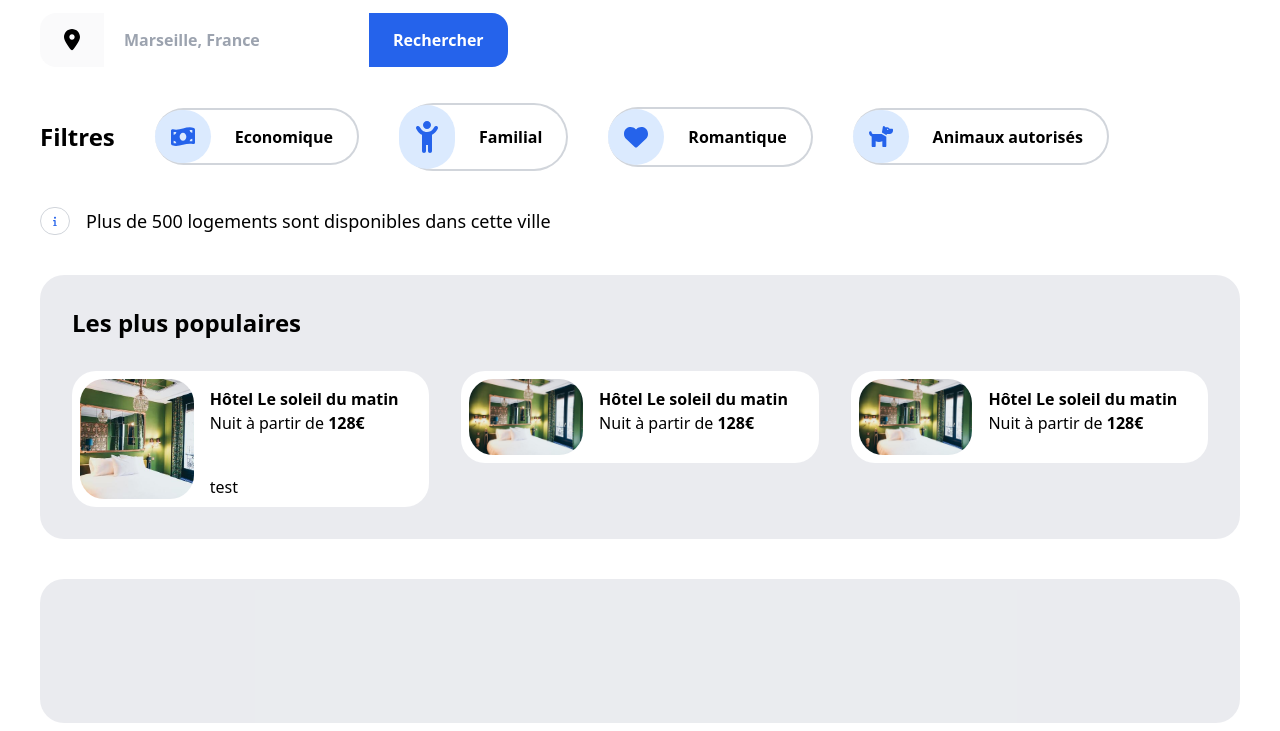
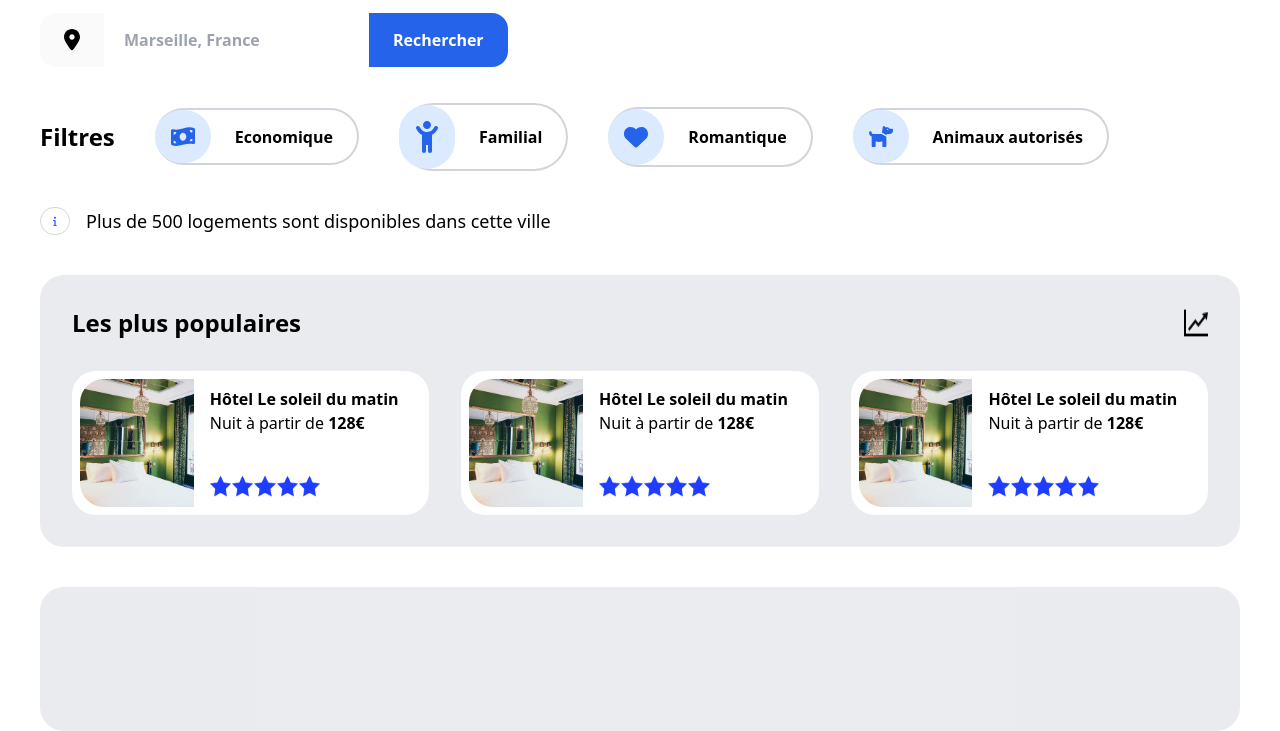
Before and after one commit to audreylory/booki, a plain HTML site: page app/index.html in a window 1280 px wide. Shown: the part 173-904 px from the top of the page. Drawn offline with nearby package versions, Linux system fonts and the light colour scheme.

```diff
--- a/app/index.html
+++ b/app/index.html
@@ -112,44 +112,62 @@
     <div>
 
         <!-- 1 ligne de résultats-->
-        <div class="bg-gray-200/80 mt-10 rounded-3xl p-8 grid grid-cols-3 gap-8">
+        <div class="bg-gray-200/80 mt-10 rounded-3xl p-8 flex flex-col">
+
             <!--Titre de la ligne-->
-            <div>
-                <h2 class="text-2xl font-semibold col-start-1">Les plus populaires</h2>
+            <div class="flex flex-row justify-between mb-8">
+                <h2 class="text-2xl font-semibold">Les plus populaires</h2>
+                <img src="img/diagram.png" alt="">
             </div>
-            <!--1 résultat-->
-            <div class="max-w-screen-sm col-start-1">
-                <article class="rounded-3xl bg-white w-fit p-2 flex flex-row hover:scale-105">
-                    <img class="object-cover rounded-3xl w-1/3" src="img/hotel1.jpg" alt="hotel">
+
+            <!--Grid 3 résultats par ligne-->
+            <div class="grid grid-cols-3 gap-8">
+
+                <!--1 résultat-->
+                <article class="rounded-3xl bg-white w-fit p-2 col-start-1 flex flex-row hover:scale-105">
+                    <img class="object-cover rounded-l-3xl w-1/3" src="img/hotel1.jpg" alt="hotel">
                     <div class="flex flex-col mx-4 w-2/3">
                         <h2 class="font-semibold mt-2">Hôtel Le soleil du matin</h2>
                         <p>Nuit à partir de <a class="font-semibold">128€</a></p>
                         <div class="py-5"></div>
-                        <div>test</div>
+                        <div class="flex flex-row h-1/6 gap-x-px">
+                            <img src="img/starB.png" alt=""><img src="img/starB.png" alt=""><img src="img/starB.png" alt=""><img src="img/starB.png" alt=""><img src="img/starB.png" alt="">
+                        </div>
                     </div>
+                </article>
 
-                </article>
-            </div>
-            <div class="max-w-screen-sm">
+
+                <!--1 résultat-->
                 <article class="rounded-3xl bg-white w-fit p-2 flex flex-row hover:scale-105">
-                    <img class="object-cover rounded-3xl w-1/3" src="img/hotel1.jpg" alt="hotel">
+                    <img class="object-cover rounded-l-3xl w-1/3" src="img/hotel1.jpg" alt="hotel">
                     <div class="flex flex-col mx-4 w-2/3">
                         <h2 class="font-semibold mt-2">Hôtel Le soleil du matin</h2>
                         <p>Nuit à partir de <a class="font-semibold">128€</a></p>
+                        <div class="py-5"></div>
+                        <div class="flex flex-row h-1/6 gap-x-px">
+                            <img src="img/starB.png" alt=""><img src="img/starB.png" alt=""><img src="img/starB.png" alt=""><img src="img/starB.png" alt=""><img src="img/starB.png" alt="">
+                        </div>
                     </div>
+                </article>
 
-                </article>
-            </div>
-            <div class="max-w-screen-sm">
+
+                <!--1 résultat-->
                 <article class="rounded-3xl bg-white w-fit p-2 flex flex-row hover:scale-105">
-                    <img class="object-cover rounded-3xl w-1/3" src="img/hotel1.jpg" alt="hotel">
+                    <img class="object-cover rounded-l-3xl w-1/3" src="img/hotel1.jpg" alt="hotel">
                     <div class="flex flex-col mx-4 w-2/3">
                         <h2 class="font-semibold mt-2">Hôtel Le soleil du matin</h2>
                         <p>Nuit à partir de <a class="font-semibold">128€</a></p>
+                        <div class="py-5"></div>
+                        <div class="flex flex-row h-1/6 gap-x-px">
+                            <img src="img/starB.png" alt=""><img src="img/starB.png" alt=""><img src="img/starB.png" alt=""><img src="img/starB.png" alt=""><img src="img/starB.png" alt="">
+                        </div>
                     </div>
+                </article>
 
-                </article>
             </div>
+
+
+
 
 
         </div>
```
Also changed, not shown: app/img/diagram.png (added), app/img/starB.png (added), app/img/starG.png (added).
